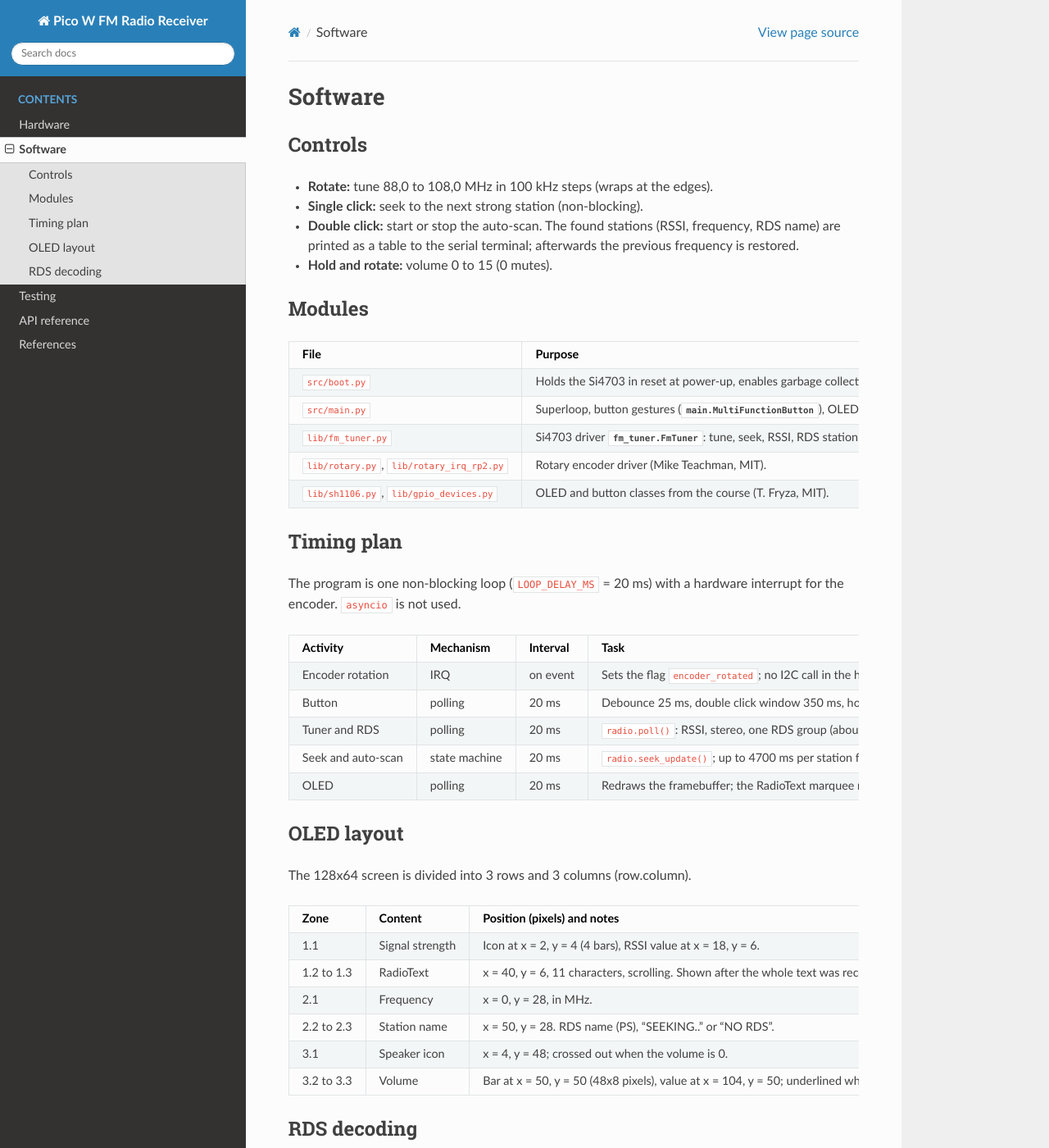
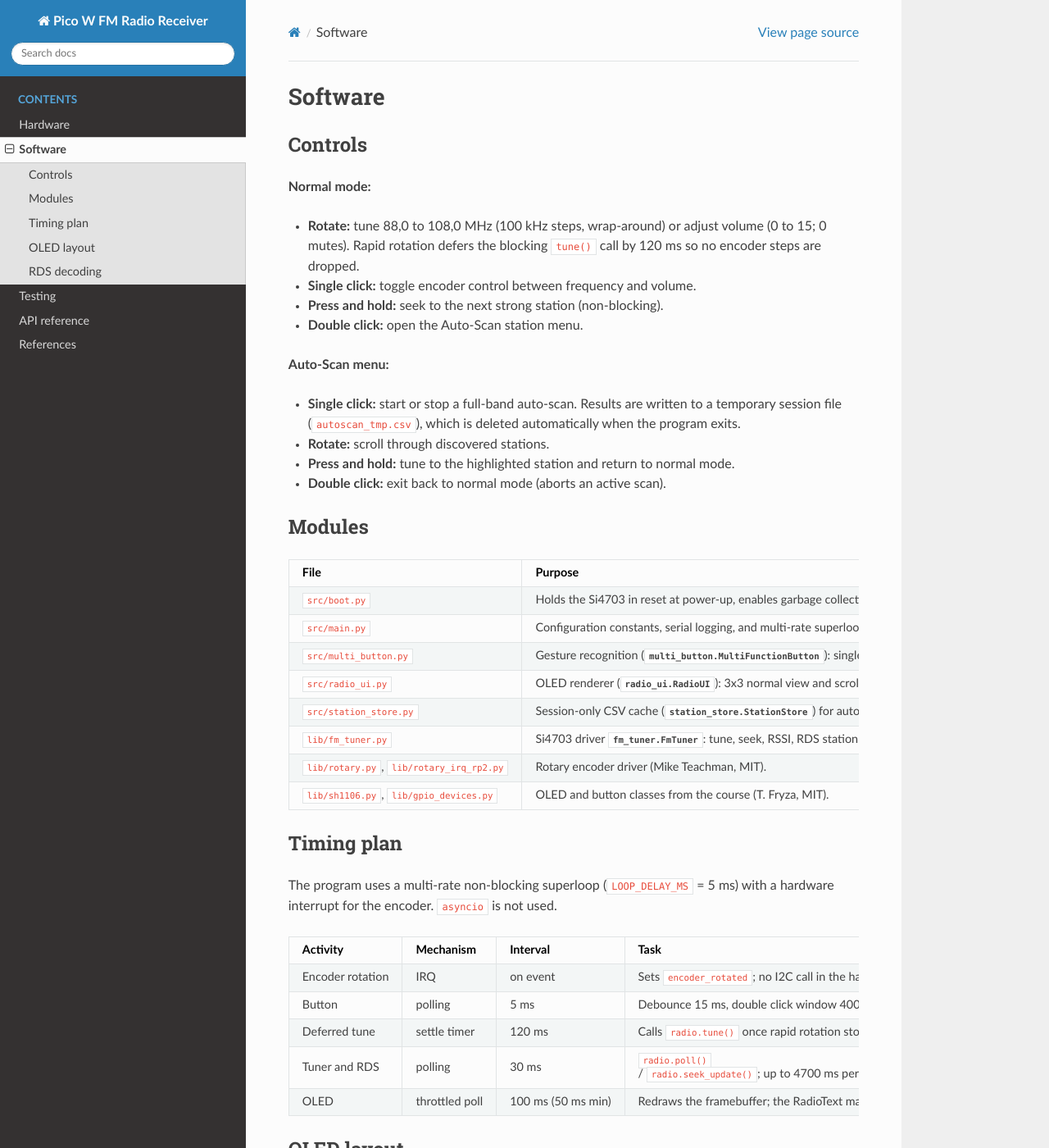
Before and after one commit to daniil-yeriemieiev/pico-fm-receiver, a Sphinx documentation site: the page built from docs/sphinx/software.rst, in a window 1280 px wide and 1400 px high. Shown: the whole window at 82% size. Built offline with Sphinx 7.4.7 and the Read the Docs theme 3.1.0, drawn with Linux system fonts in a browser that asks for light colours; some of the changed text lies outside the part shown.

Commit message:
docs: unify README, merge references, and update Sphinx docs for v1.1.0
- Condensed README.md with badges, unified clickable file links, ASCII OLED zone/menu diagrams, and merged references.
- Updated Sphinx api.rst and software.rst to document boot, multi_button, radio_ui, station_store, and v1.1.0 timings/controls.

```diff
--- a/docs/sphinx/software.rst
+++ b/docs/sphinx/software.rst
@@ -4,27 +4,47 @@ Software
 Controls
 --------
 
-* **Rotate:** tune 88,0 to 108,0 MHz in 100 kHz steps (wraps at the edges).
-* **Single click:** seek to the next strong station (non-blocking).
-* **Double click:** start or stop the auto-scan. The found stations
-  (RSSI, frequency, RDS name) are printed as a table to the serial
-  terminal; afterwards the previous frequency is restored.
-* **Hold and rotate:** volume 0 to 15 (0 mutes).
+**Normal mode:**
+
+* **Rotate:** tune 88,0 to 108,0 MHz (100 kHz steps, wrap-around) or
+  adjust volume (0 to 15; 0 mutes). Rapid rotation defers the blocking
+  ``tune()`` call by 120 ms so no encoder steps are dropped.
+* **Single click:** toggle encoder control between frequency and volume.
+* **Press and hold:** seek to the next strong station (non-blocking).
+* **Double click:** open the Auto-Scan station menu.
+
+**Auto-Scan menu:**
+
+* **Single click:** start or stop a full-band auto-scan. Results are
+  written to a temporary session file (``autoscan_tmp.csv``), which is
+  deleted automatically when the program exits.
+* **Rotate:** scroll through discovered stations.
+* **Press and hold:** tune to the highlighted station and return to
+  normal mode.
+* **Double click:** exit back to normal mode (aborts an active scan).
 
 Modules
 -------
 
 .. list-table::
    :header-rows: 1
-   :widths: 25 75
+   :widths: 28 72
 
    * - File
      - Purpose
    * - ``src/boot.py``
      - Holds the Si4703 in reset at power-up, enables garbage collection.
    * - ``src/main.py``
-     - Superloop, button gestures (:class:`main.MultiFunctionButton`),
-       OLED user interface (:class:`main.RadioUI`).
+     - Configuration constants, serial logging, and multi-rate superloop.
+   * - ``src/multi_button.py``
+     - Gesture recognition (:class:`multi_button.MultiFunctionButton`):
+       single click, double click, and hold.
+   * - ``src/radio_ui.py``
+     - OLED renderer (:class:`radio_ui.RadioUI`): 3x3 normal view and
+       scrollable Auto-Scan table.
+   * - ``src/station_store.py``
+     - Session-only CSV cache (:class:`station_store.StationStore`) for
+       auto-scan results.
    * - ``lib/fm_tuner.py``
      - Si4703 driver :class:`fm_tuner.FmTuner`: tune, seek, RSSI,
        RDS station name and RadioText.
@@ -36,12 +56,13 @@ Modules
 Timing plan
 -----------
 
-The program is one non-blocking loop (``LOOP_DELAY_MS`` = 20 ms) with a
-hardware interrupt for the encoder. ``asyncio`` is not used.
+The program uses a multi-rate non-blocking superloop
+(``LOOP_DELAY_MS`` = 5 ms) with a hardware interrupt for the encoder.
+``asyncio`` is not used.
 
 .. list-table::
    :header-rows: 1
-   :widths: 20 20 20 40
+   :widths: 20 18 20 42
 
    * - Activity
      - Mechanism
@@ -50,28 +71,31 @@ hardware interrupt for the encoder. ``asyncio`` is not used.
    * - Encoder rotation
      - IRQ
      - on event
-     - Sets the flag ``encoder_rotated``; no I2C call in the handler.
+     - Sets ``encoder_rotated``; no I2C call in the handler.
    * - Button
      - polling
-     - 20 ms
-     - Debounce 25 ms, double click window 350 ms, hold after 400 ms.
+     - 5 ms
+     - Debounce 15 ms, double click window 400 ms, hold after 600 ms.
+   * - Deferred tune
+     - settle timer
+     - 120 ms
+     - Calls ``radio.tune()`` once rapid rotation stops.
    * - Tuner and RDS
      - polling
-     - 20 ms
-     - ``radio.poll()``: RSSI, stereo, one RDS group (about 11,4 groups/s).
-   * - Seek and auto-scan
-     - state machine
-     - 20 ms
-     - ``radio.seek_update()``; up to 4700 ms per station for the RDS name.
+     - 30 ms
+     - ``radio.poll()`` / ``radio.seek_update()``; up to 4700 ms per
+       station for RDS PS during auto-scan.
    * - OLED
-     - polling
-     - 20 ms
+     - throttled poll
+     - 100 ms (50 ms min)
      - Redraws the framebuffer; the RadioText marquee moves every 250 ms.
 
 OLED layout
 -----------
 
-The 128x64 screen is divided into 3 rows and 3 columns (row.column).
+In normal mode, the 128x64 screen is divided into 3 rows and 3 columns
+(row.column). In Auto-Scan mode, the full screen displays a 5-row
+scrollable table (``RS | FREQ | RDS``) with an inverted highlight bar.
 
 .. list-table::
    :header-rows: 1
@@ -82,24 +106,25 @@ The 128x64 screen is divided into 3 rows and 3 columns (row.column).
      - Position (pixels) and notes
    * - 1.1
      - Signal strength
-     - Icon at x = 2, y = 4 (4 bars), RSSI value at x = 18, y = 6.
+     - Dynamic 0 to 4 bar icon at x = 2, y = 4; RSSI at x = 18, y = 6.
    * - 1.2 to 1.3
-     - RadioText
-     - x = 40, y = 6, 11 characters, scrolling. Shown after the whole
-       text was received. "SCANNING.." during the auto-scan.
+     - Station name
+     - x = 44, y = 6. RDS PS (up to 8 chars), "SEEKING.." or "NO RDS".
    * - 2.1
      - Frequency
-     - x = 0, y = 28, in MHz.
+     - x = 0, y = 28, in MHz; underlined (y = 37) in frequency mode.
    * - 2.2 to 2.3
-     - Station name
-     - x = 50, y = 28. RDS name (PS), "SEEKING.." or "NO RDS".
+     - RadioText
+     - x = 44, y = 28, 10 characters, scrolling (250 ms step). Shown
+       after the complete text is received.
    * - 3.1
      - Speaker icon
-     - x = 4, y = 48; crossed out when the volume is 0.
+     - Dynamic icon at x = 2, y = 48: crossed out at 0, 1 to 3 waves
+       scaling with volume.
    * - 3.2 to 3.3
      - Volume
-     - Bar at x = 50, y = 50 (48x8 pixels), value at x = 104, y = 50;
-       underlined while the button is held.
+     - Bar at x = 44, y = 50 (56x8 px), value at x = 106, y = 50;
+       underlined (y = 59) in volume mode.
 
 RDS decoding
 ------------
```
Also changed, not shown: docs/sphinx/api.rst (+20 -0 lines), readme.md (+125 -150 lines), docs/images/final.jpg (deleted), docs/images/schematic.jpg, docs/images/temp_schematic.jpg (deleted), 1 other file.
